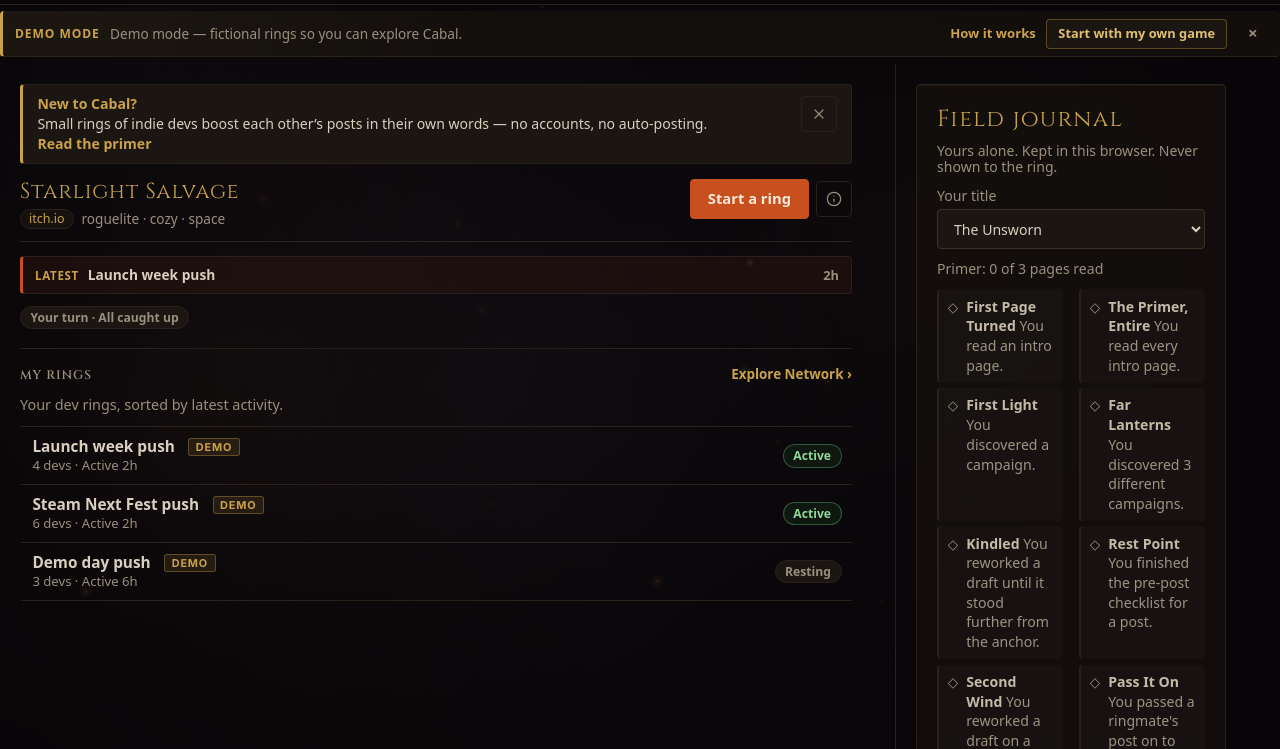
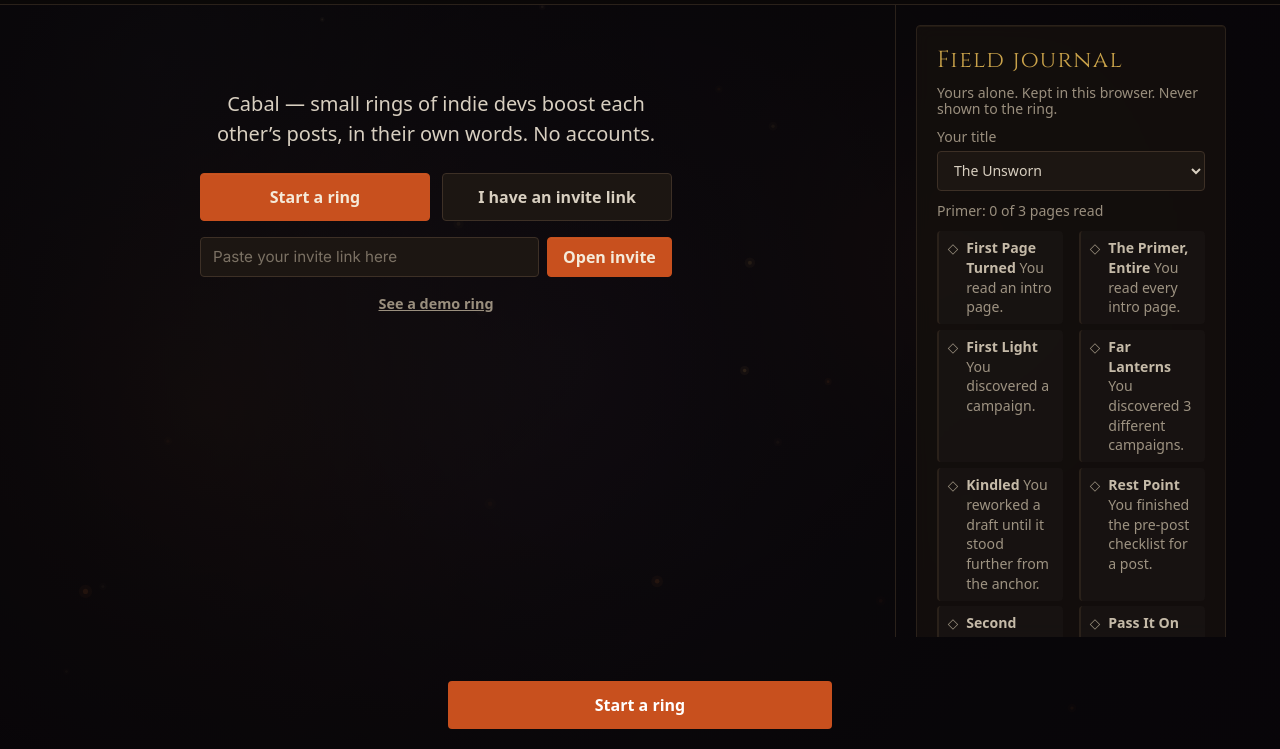
Before and after one commit to OmegaRamyun/cabal, a website with bundled scripts: page index.html in a window 1280 px wide. Shown: the part 51-800 px from the top of the page. Built offline with nearby package versions, Linux system fonts and the light colour scheme; animation ran at ten frames a second.

Commit message:
V61 integration: shell wiring (first-run mount, no cold demo seed, sticky CTA slot + CSS), version 0.2.35; fix v38 clock-drift fixture (test-only)

```diff
--- a/app.js
+++ b/app.js
@@ -19,6 +19,7 @@
 import { createStore } from './src/store.mjs';
 import { decodeCampaignLink, markContributed } from './src/campaign.mjs';
 import * as nostr from './src/nostr.mjs';
+import * as firstRun from './src/first-run.mjs';
 import * as home from './src/home.mjs';
 import * as campaignPage from './src/campaign-page.mjs';
 import * as quoteComposer from './src/quote-composer.mjs';
@@ -839,8 +840,37 @@ async function route() {
     case 'home':
     default:
       view.textContent = '';
+      // V61: cold users (no rings, no demo opt-in) get the first-run
+      // screen, not someone else's dashboard. Only on home, not #/rings.
+      if (firstRun.shouldShowFirstRun({ campaigns: store.campaigns, demoFlag: backend.demoFlag() })) {
+        firstRun.mount(view, {
+          onStartRing: () => { window.location.hash = '#/rings'; },
+          onOpenInvite: (h) => { window.location.hash = h; },
+          onSeeDemo: () => {
+            demo.optInDemo(globalThis.localStorage);
+            window.location.reload();
+          },
+        });
+        break;
+      }
       home.mount(view, { store, navigate });
       break;
+  }
+  // V61/V67: sticky bottom "Start a ring" CTA while ringless. Hidden on
+  // #/rings itself (already creating) and once the user has a real ring.
+  const ctaSlot = document.querySelector('#ringless-cta-slot');
+  if (ctaSlot) {
+    if (parsed.view === 'rings') {
+      ctaSlot.textContent = '';
+      document.body.classList.remove('has-ringless-cta');
+    } else {
+      const shown = firstRun.mountStickyCta(ctaSlot, {
+        campaigns: store.campaigns,
+        demoFlag: backend.demoFlag(),
+        onStartRing: () => { window.location.hash = '#/rings'; },
+      });
+      document.body.classList.toggle('has-ringless-cta', !!shown);
+    }
   }
 }
 
@@ -862,7 +892,8 @@ function renderDemoBanner() {
 }
 
 function start() {
-  demo.seedDemo(globalThis.localStorage);
+  // V61: no cold-load demo seeding — demo loads only on opt-in
+  // (first-run screen's "See a demo ring").
   renderDemoBanner();
   chrome = navChrome.mountChrome(document);
   wireToolsMenu();
--- a/index.html
+++ b/index.html
@@ -45,6 +45,7 @@
     <div id="view"></div>
     <div id="home-extras"></div>
     <div id="campaign-extras"></div>
+    <div id="ringless-cta-slot"></div>
   </main>
   <footer class="app-footer">
     <p class="explainer">Cabal is for promoting your own games. A disclaimer states the terms; it is not a shield. <a href="#/terms">Read the terms</a> · <a href="#/intro">What Cabal is</a>.</p>
--- a/style.css
+++ b/style.css
@@ -3406,3 +3406,108 @@ ul.adopt-picker-list > li.adopt-picker-item {
     transition: none;
   }
 }
+
+/* ---- V61 first-run screen + V67 sticky ringless CTA ---- */
+.first-run {
+  max-width: 32rem;
+  margin: 0 auto;
+  padding: 4rem 1.25rem;
+  text-align: center;
+}
+
+.first-run-sentence {
+  font-size: 1.25rem;
+  line-height: 1.5;
+  margin: 0 0 1.5rem;
+}
+
+.first-run-actions {
+  display: flex;
+  flex-direction: column;
+  gap: 0.75rem;
+  margin-bottom: 1rem;
+}
+
+.first-run-btn {
+  min-height: 3rem;
+  width: 100%;
+}
+
+.first-run-demo-link {
+  background: none;
+  border: none;
+  padding: 0.5rem;
+  font-size: 0.9rem;
+  color: var(--cabal-muted);
+  text-decoration: underline;
+  cursor: pointer;
+}
+
+.first-run-invite-form {
+  display: flex;
+  gap: 0.5rem;
+  flex-wrap: wrap;
+  margin-bottom: 0.5rem;
+}
+
+.first-run-invite-form input {
+  flex: 1 1 14rem;
+  min-width: 0;
+}
+
+.first-run-error {
+  width: 100%;
+  color: #e07856;
+  font-size: 0.9rem;
+  margin: 0.25rem 0 0;
+  text-align: left;
+}
+
+@media (min-width: 769px) {
+  .first-run-actions {
+    flex-direction: row;
+  }
+}
+
+.ringless-cta {
+  position: fixed;
+  bottom: calc(64px + env(safe-area-inset-bottom, 0px));
+  left: 1rem;
+  right: 1rem;
+  z-index: 45;
+  min-height: 3rem;
+  width: auto;
+  background: var(--cabal-ember);
+  color: #fff;
+  border: none;
+  border-radius: var(--cabal-radius);
+  font-size: 1rem;
+  font-weight: 600;
+  cursor: pointer;
+}
+
+@media (min-width: 769px) {
+  .ringless-cta {
+    bottom: 1.25rem;
+    left: 50%;
+    right: auto;
+    transform: translateX(-50%);
+    width: 24rem;
+    max-width: calc(100vw - 2rem);
+  }
+}
+
+body.has-ringless-cta {
+  padding-bottom: calc(64px + 4.5rem + env(safe-area-inset-bottom, 0px));
+}
+
+@media (min-width: 769px) {
+  body.has-ringless-cta {
+    padding-bottom: 5.5rem;
+  }
+}
+
+/* V67: keep content from clipping under the mobile bottom tab bar. */
+#view {
+  padding-bottom: 1rem;
+}
--- a/version.json
+++ b/version.json
@@ -1,4 +1,4 @@
 {
-  "version": "0.2.34",
-  "updatedAt": "2026-11-23T19:52:19Z"
+  "version": "0.2.35",
+  "updatedAt": "2026-11-24T02:10:18Z"
 }
```
Also changed, not shown: tasks/INDEX.md (+1 -0 lines), tests/v38-sustained-model.test.mjs (+4 -0 lines).
